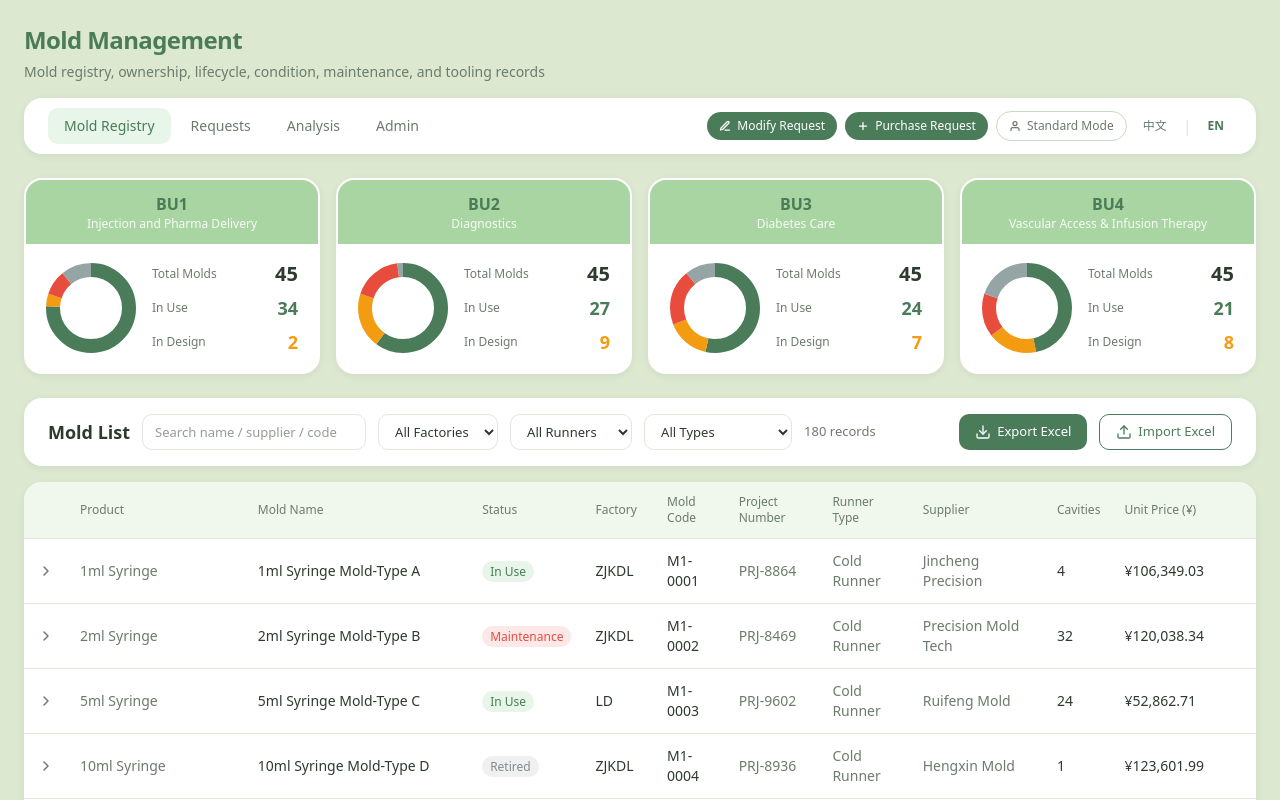
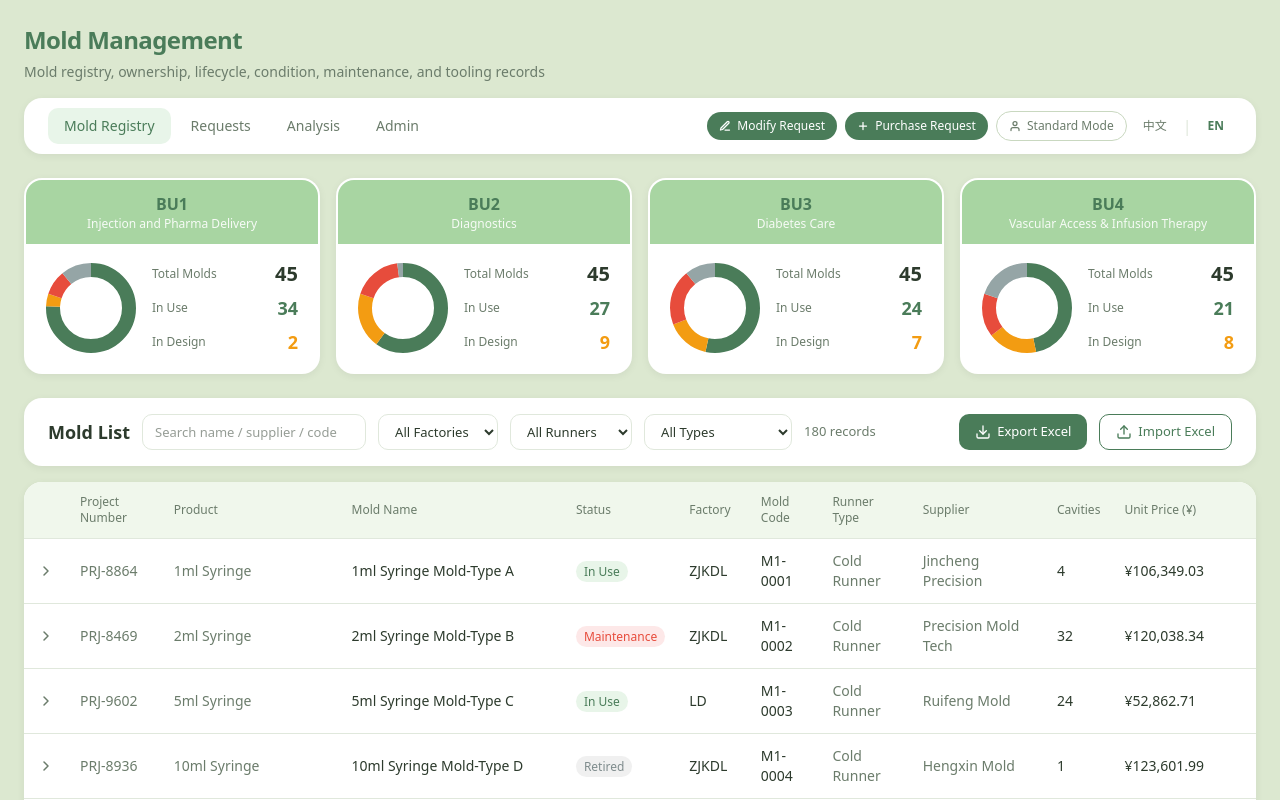
Before and after one commit to erikzhuang-dev/ubzhuangs-robot, a Next.js app: page / in a window 1280 px wide. Shown: the top 800 px of the page. Built offline with nearby package versions, Linux system fonts and the light colour scheme.

Commit message:
feat(table): 主页清单项目编号列移至最左，修正展开行colSpan
Coze-Commit-Type: user
Coze-User-ID: 1743168901482536
Coze-Conversation-ID: 12897442

```diff
--- a/src/app/page.tsx
+++ b/src/app/page.tsx
@@ -1931,12 +1931,12 @@ export default function Home() {
             <thead>
               <tr style={{ backgroundColor: '#f0f7ec' }}>
                 <th className="w-10 px-3 py-3 text-left text-xs font-medium" style={{ color: '#6b7c6b' }}></th>
+                <th className="px-3 py-3 text-left text-xs font-medium" style={{ color: '#6b7c6b' }}>{t.projectNumber}</th>
                 <th className="px-3 py-3 text-left text-xs font-medium" style={{ color: '#6b7c6b' }}>{t.belongProduct}</th>
                 <th className="px-3 py-3 text-left text-xs font-medium" style={{ color: '#6b7c6b' }}>{t.name}</th>
                 <th className="px-3 py-3 text-left text-xs font-medium" style={{ color: '#6b7c6b' }}>{t.status}</th>
                 <th className="px-3 py-3 text-left text-xs font-medium" style={{ color: '#6b7c6b' }}>{t.factory}</th>
                 <th className="px-3 py-3 text-left text-xs font-medium" style={{ color: '#6b7c6b' }}>{t.code}</th>
-                <th className="px-3 py-3 text-left text-xs font-medium" style={{ color: '#6b7c6b' }}>{t.projectNumber}</th>
                 <th className="px-3 py-3 text-left text-xs font-medium" style={{ color: '#6b7c6b' }}>{t.runnerType}</th>
                 <th className="px-3 py-3 text-left text-xs font-medium" style={{ color: '#6b7c6b' }}>{t.supplier}</th>
                 <th className="px-3 py-3 text-left text-xs font-medium" style={{ color: '#6b7c6b' }}>{t.cavities}</th>
@@ -2750,6 +2750,9 @@ function MoldRow({
           </span>
         </td>
         <td className="px-3 py-3 text-sm" style={{ color: '#6b7c6b' }}>
+          {mold.projectNumber || '-'}
+        </td>
+        <td className="px-3 py-3 text-sm" style={{ color: '#6b7c6b' }}>
           {(() => {
             const product = products.find((p) => p.id === mold.productId);
             return lang === 'en'
@@ -2770,9 +2773,6 @@ function MoldRow({
         </td>
         <td className="px-3 py-3 text-sm font-medium" style={{ color: '#2d3b2d' }}>
           {mold.code}
-        </td>
-        <td className="px-3 py-3 text-sm" style={{ color: '#6b7c6b' }}>
-          {mold.projectNumber || '-'}
         </td>
         <td className="px-3 py-3 text-sm" style={{ color: '#6b7c6b' }}>
           {(RUNNER_NAME_MAP[normalizeRunner(mold.runnerType)] && RUNNER_NAME_MAP[normalizeRunner(mold.runnerType)][lang]) || mold.runnerType || '-'}
@@ -2800,7 +2800,7 @@ function MoldRow({
       {/* Expanded detail */}
       {isExpanded && (
         <tr>
-          <td colSpan={11} className="p-0">
+          <td colSpan={12} className="p-0">
             <div className="px-6 py-5" style={{ backgroundColor: '#f0f7ec' }}>
               {renderPendingBanner}
               <div className="grid grid-cols-2 gap-8">
```
